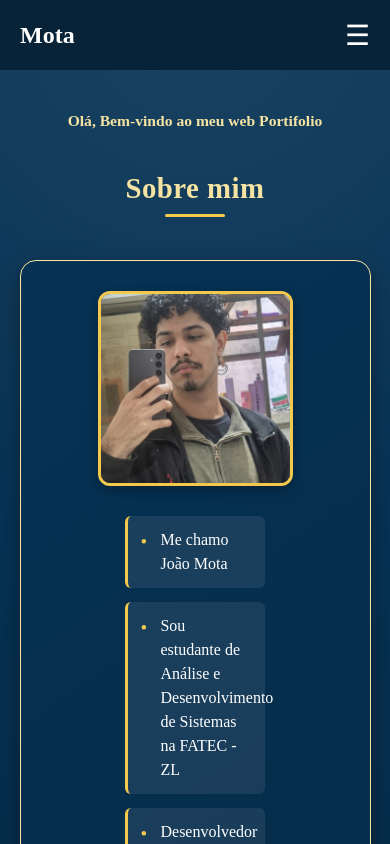
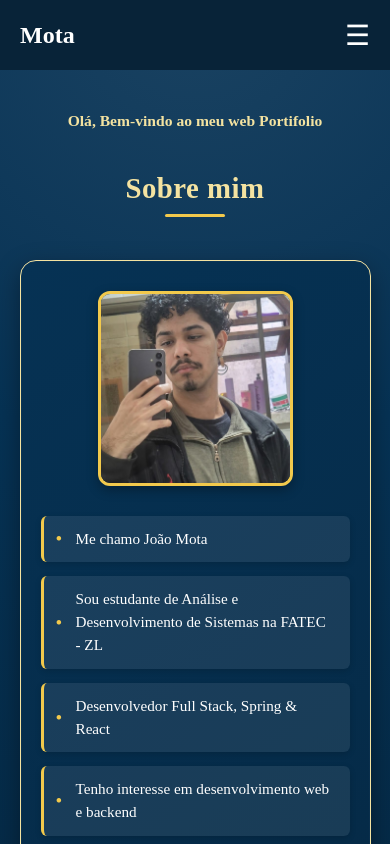
Before and after one commit to joaopedrosantanamotalol/portifolio-mota, a React (Vite) app: page / in a window 390 px wide. Shown: the top 844 px of the page. Built offline with nearby package versions, Linux system fonts and the light colour scheme.

Commit message:
add: mota ficheiro responsiveness

```diff
--- a/src/components/ficheiro_mota/ficheiro-mota.css
+++ b/src/components/ficheiro_mota/ficheiro-mota.css
@@ -1,8 +1,10 @@
 .titulo {
   margin-top: 5vh;
+
   display: flex;
   align-items: center;
   justify-content: center;
+
   color: var(--amarelo-champagne);
 }
 
@@ -10,27 +12,37 @@
   font-size: clamp(1.8rem, 4vw, 2.5rem);
   font-weight: 700;
   letter-spacing: 0.5px;
+
   position: relative;
+
   padding-bottom: 12px;
 }
 
 .titulo h1::after {
   content: '';
+
   position: absolute;
+
   bottom: 0;
   left: 50%;
+
   transform: translateX(-50%);
+
   width: 60px;
   height: 3px;
+
   background: var(--amarelo-ouro);
+
   border-radius: 2px;
 }
 
 .container {
+  width: min(60vw, 1000px);
+  min-height: 35vh;
+
   margin: 5vh auto;
 
-  width: min(60vw, 1000px);
-  min-height: 35vh;
+  padding: 40px 60px;
 
   display: flex;
   flex-direction: row;
@@ -38,10 +50,20 @@
   justify-content: space-between;
   align-items: center;
 
-  padding: 40px 60px;
+  gap: clamp(40px, 8vw, 160px);
 
-  background: linear-gradient(145deg, var(--azul-marinho), color-mix(in srgb, var(--azul-marinho) 85%, black));
+  background: linear-gradient(
+    145deg,
+    var(--azul-marinho),
+    color-mix(
+      in srgb,
+      var(--azul-marinho) 85%,
+      black
+    )
+  );
+
   border: 1px solid var(--amarelo-champagne);
+
   border-radius: 16px;
 
   box-shadow:
@@ -49,13 +71,17 @@
     0 0 0 1px rgba(255, 255, 255, 0.02) inset;
 
   box-sizing: border-box;
+
   overflow: hidden;
 
-  transition: transform 0.3s ease, box-shadow 0.3s ease;
+  transition:
+    transform 0.3s ease,
+    box-shadow 0.3s ease;
 }
 
 .container:hover {
   transform: translateY(-4px);
+
   box-shadow:
     0 12px 32px rgba(0, 0, 0, 0.45),
     0 0 0 1px rgba(255, 255, 255, 0.03) inset;
@@ -63,17 +89,24 @@
 
 .container img {
   width: clamp(180px, 20vw, 220px);
+
   height: auto;
+
   aspect-ratio: 1 / 1;
+
   object-fit: cover;
 
   flex: 0 1 auto;
+
   max-width: 35%;
 
   border: 3px solid var(--amarelo-ouro);
+
   border-radius: 12px;
 
-  box-shadow: 0 4px 12px rgba(0, 0, 0, 0.3);
+  box-shadow:
+    0 4px 12px rgba(0, 0, 0, 0.3);
+
   transition: transform 0.3s ease;
 }
 
@@ -81,27 +114,6 @@
   transform: scale(1.03) rotate(-1deg);
 }
 
-.container p {
-  width: 40%;
-  max-width: 100px;
-
-  margin: 0;
-  padding: 2px 20px;
-
-  background-color: gainsboro;
-  border-radius: 8px;
-
-  font-size: 1rem;
-  line-height: 1.6;
-  color: #222;
-
-  overflow-wrap: break-word;
-  word-break: break-word;
-
-  box-shadow: 0 2px 6px rgba(0, 0, 0, 0.15);
-
-  margin-top: 10px;
-}
 .container ul {
   width: 45%;
   max-width: 450px;
@@ -113,42 +125,77 @@
 
   display: flex;
   flex-direction: column;
+
   gap: 14px;
+
+  flex: 0 1 45%;
+
+  min-width: 0;
+
+  box-sizing: border-box;
 }
 
 .container li {
   position: relative;
+
+  width: 100%;
+  min-width: 0;
 
   padding: 12px 16px 12px 32px;
 
   background-color: rgba(255, 255, 255, 0.08);
 
   border-left: 3px solid var(--amarelo-ouro);
+
   border-radius: 6px;
 
   color: white;
 
   font-size: 1rem;
+
   line-height: 1.5;
+
+  box-sizing: border-box;
+
+  overflow-wrap: anywhere;
+
+  word-break: break-word;
+
+  box-shadow:
+    0 2px 6px rgba(0, 0, 0, 0.15);
 }
 
 .container li::before {
   content: "•";
 
   position: absolute;
+
   left: 12px;
+  top: 50%;
+
+  transform: translateY(-50%);
 
   color: var(--amarelo-ouro);
+
   font-size: 1.2rem;
 }
+
+
+/* =========================
+   MOBILE / TABLET
+========================= */
+
 @media (max-width: 910px) {
+
   .container {
     width: 90%;
+
     min-height: auto;
 
     flex-direction: column;
 
     justify-content: center;
+    align-items: center;
 
     gap: 30px;
 
@@ -157,14 +204,21 @@
 
   .container img {
     width: clamp(150px, 50vw, 220px);
+
     max-width: 100%;
   }
 
-  .container p {
+  .container ul {
     width: 100%;
+
     max-width: 500px;
 
-    overflow-wrap: break-word;
-    word-break: break-word;
+    flex: none;
+  }
+
+  .container li {
+    width: 100%;
+
+    font-size: 0.95rem;
   }
 }
```
